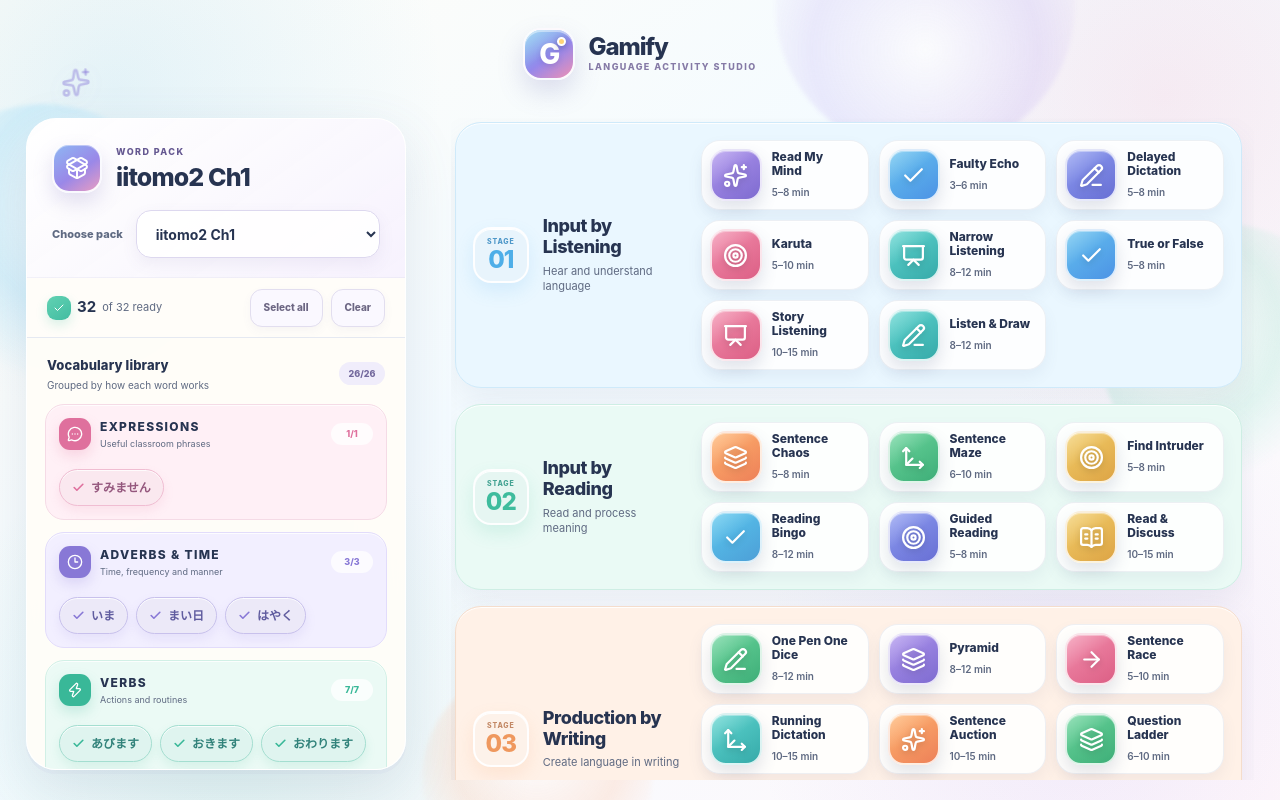
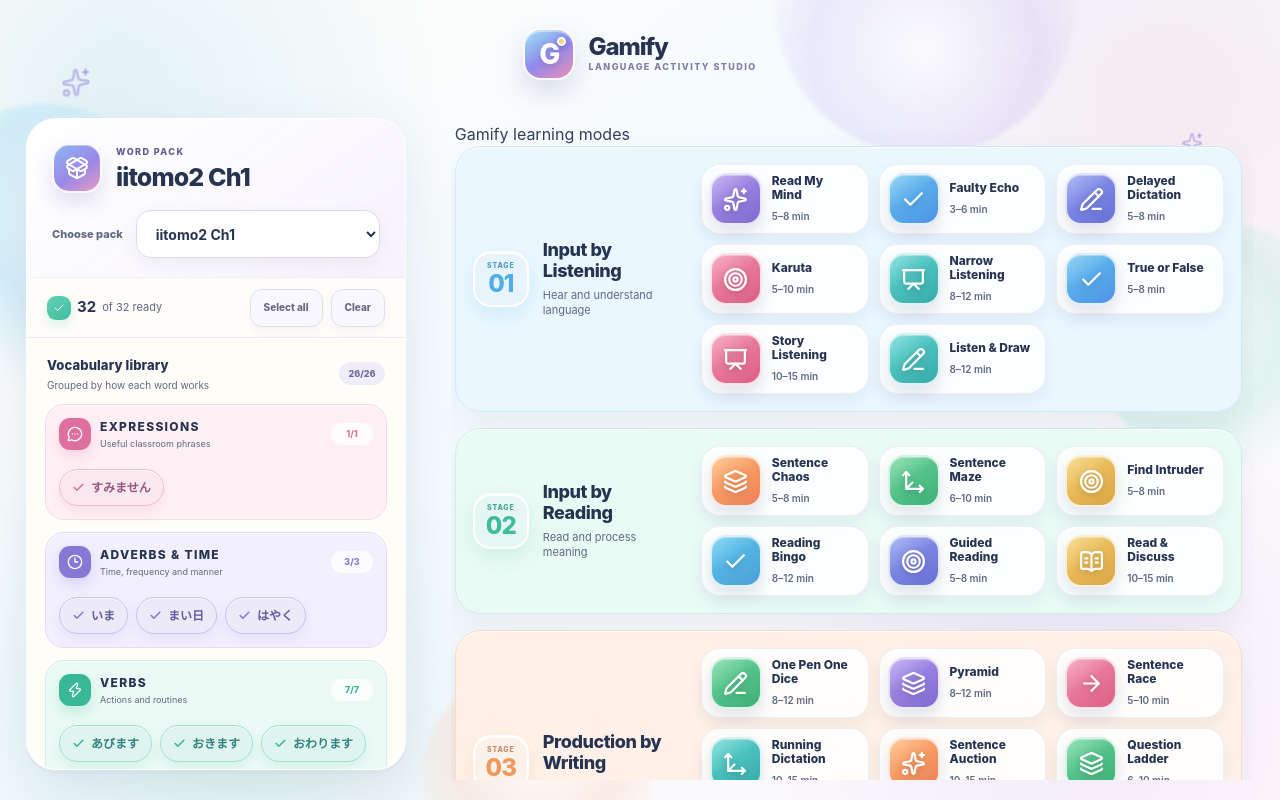
Before and after one commit to japaneseboost/gamify, a Next.js app: page /gamify/ in a window 1280 px wide. Built offline with nearby package versions, Linux system fonts and the light colour scheme.

Commit message:
Preserve an accessible hidden heading for learning modes

```diff
--- a/app/page.tsx
+++ b/app/page.tsx
@@ -200,6 +200,7 @@ export default function Home(){
       </aside>
 
       <section className="apps-area" id="activity-apps" aria-labelledby="apps-title">
+        <h1 className="visually-hidden" id="apps-title">Gamify learning modes</h1>
         <div className="lesson-stage-grid">
           {lessonStages.map((stage)=><section className={`lesson-stage stage-${stage.tone}`} key={stage.id} aria-labelledby={`stage-${stage.id}`}><header><span className="stage-index"><small>Stage</small><b>{stage.number}</b></span><div><h2 id={`stage-${stage.id}`}>{stage.name}</h2><p>{stage.purpose}</p></div></header><div className="stage-activities">
             {activities.filter((activity)=>activity.stage===stage.id).map((activity)=>{const Icon=activity.icon;return <button className="stage-activity" key={activity.id} onClick={()=>setSelected(activity)} aria-label={`Create ${activity.title}`}><span className={`app-icon app-${activity.tone}`}><Icon size={24}/><i/></span><span><strong>{activity.shortTitle}</strong><small>{activity.time}</small></span></button>;})}
```
